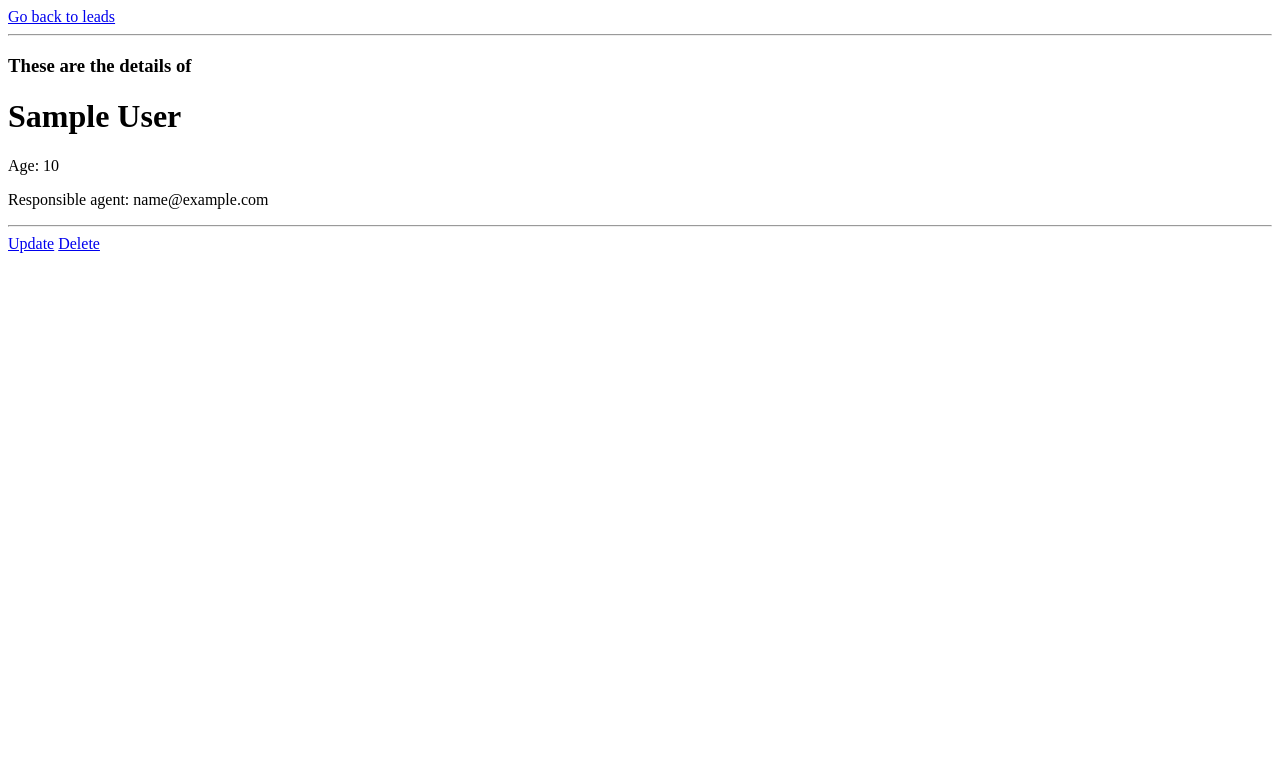
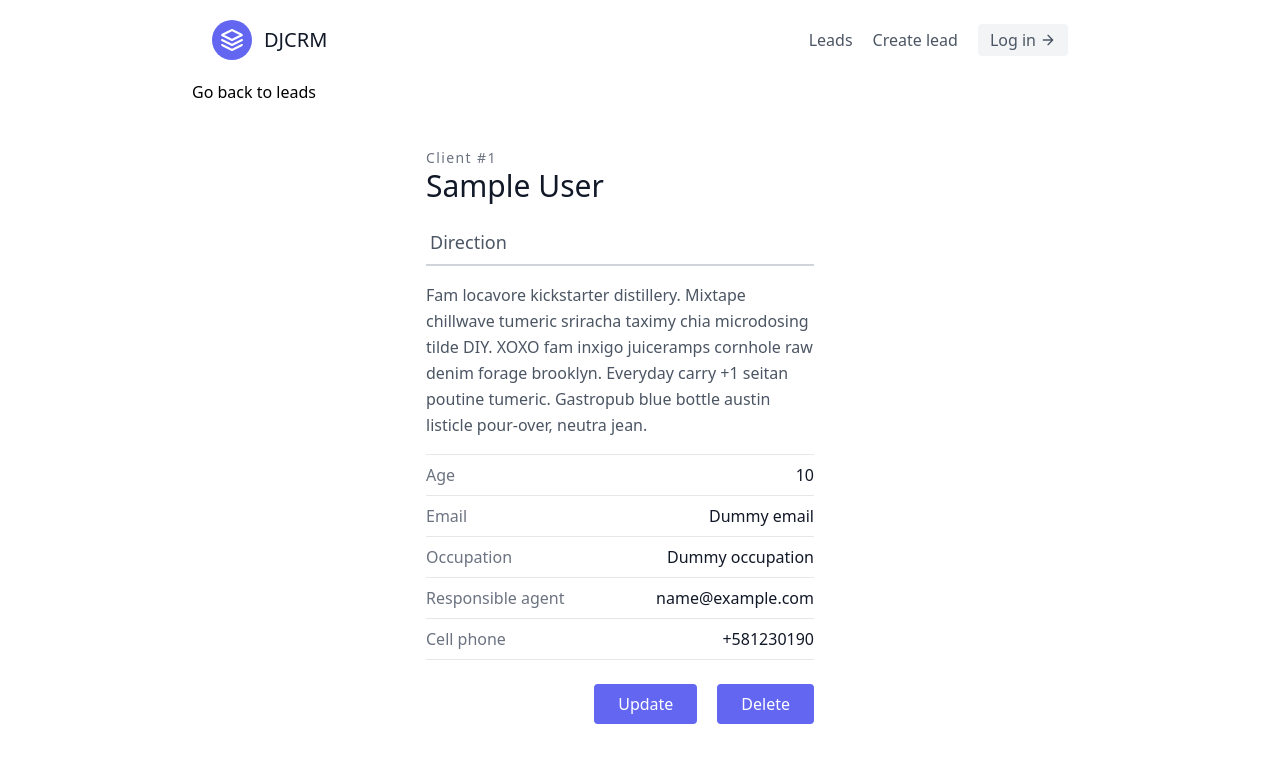
Before and after one commit to svmuelns/djcrm, a Django app: page /leads/1/ in a window 1280 px wide. Shown: the top 767 px of the page. Run offline with Django 3.2, Linux system fonts and the light colour scheme; tables that the repository leaves empty hold one stand-in row (values such as "Sample post"); some libraries are stand-ins or nearby versions.

Commit message:
temporary style added, class based views, static files added

```diff
--- a/djcrm/settings.py
+++ b/djcrm/settings.py
@@ -51,6 +51,7 @@ MIDDLEWARE = [
 ]
 
 ROOT_URLCONF = 'djcrm.urls'
+    # this is where django starts looking for urls in urls.py
 
 TEMPLATES = [
     {
@@ -119,6 +120,11 @@ USE_TZ = True
 # https://docs.djangoproject.com/en/3.2/howto/static-files/
 
 STATIC_URL = '/static/'
+STATICFILES_DIRS = [
+    BASE_DIR / 'static'
+]
+STATIC_ROOT = BASE_DIR / 'staticfiles'
+
 
 # Default primary key field type
 # https://docs.djangoproject.com/en/3.2/ref/settings/#default-auto-field
--- a/djcrm/urls.py
+++ b/djcrm/urls.py
@@ -1,7 +1,14 @@
+from django.conf import settings
+from django.conf.urls.static import static
 from django.contrib import admin
 from django.urls import path, include
+from leads.views import LandingPageView #landing_page
 
 urlpatterns = [
     path('admin/', admin.site.urls),
+    #path('', landing_page, name='landing-page'),
+    path('', LandingPageView.as_view(), name='landing-page'),
     path('leads/', include('leads.urls', namespace="leads")) # leads/urls.py will take care of the urls in it
 ]
+if settings.DEBUG: # if we are in debug mode, add this url pattern
+    urlpatterns += static(settings.STATIC_URL, document_root=settings.STATIC_ROOT)
--- a/leads/templates/leads/lead_detail.html
+++ b/leads/templates/leads/lead_detail.html
@@ -1,13 +1,51 @@
 {% extends "base.html" %}
 
 {% block content %}
-    <a href="{% url 'leads:lead-list' %}">Go back to leads</a>
-    <hr>
-    <h3>These are the details of</h3>
-    <h1>{{ lead.first_name }} {{ lead.last_name }}</h1>
-    <p>Age: {{ lead.age }}</p>
-    <p>Responsible agent: {{ lead.agent }}</p>
-    <hr>
-    <a href="{% url 'leads:lead-update' lead.pk %}">Update</a>
-    <a href="{% url 'leads:lead-delete' lead.pk%}">Delete</a>
+<a href="{% url 'leads:lead-list' %}">Go back to leads</a>
+
+<section class="text-gray-600 body-font overflow-hidden">
+    <div class="container px-5 py-5 mx-auto">
+        <div class="lg:w-full justify-center mx-auto flex flex-wrap">
+            <div class="lg:w-1/2 w-full lg:pr-10 lg:py-6 mb-6 lg:mb-0">
+                <h2 class="text-sm title-font text-gray-500 tracking-widest">Client #{{lead.pk}}</h2>
+                <h1 class="text-gray-900 text-3xl title-font font-medium mb-4">{{lead.first_name}} {{lead.last_name}}</h1>
+                <div class="flex mb-4">
+                    <a class="w-full flex-grow border-b-2 border-gray-300 py-2 text-lg px-1">
+                        Direction
+                    </a>
+                </div>
+                <p class="leading-relaxed mb-4">Fam locavore kickstarter distillery. Mixtape chillwave tumeric sriracha taximy chia microdosing tilde DIY. XOXO fam inxigo juiceramps cornhole raw denim forage brooklyn. Everyday carry +1 seitan poutine tumeric. Gastropub blue bottle austin listicle pour-over, neutra jean.</p>
+                <div class="flex border-t border-gray-200 py-2">
+                    <span class="text-gray-500">Age</span>
+                    <span class="ml-auto text-gray-900">{{lead.age}}</span>
+                </div>
+                <div class="flex border-t border-gray-200 py-2">
+                    <span class="text-gray-500">Email</span>
+                    <span class="ml-auto text-gray-900">Dummy email</span>
+                </div>
+                <div class="flex border-t border-gray-200 py-2">
+                    <span class="text-gray-500">Occupation</span>
+                    <span class="ml-auto text-gray-900">Dummy occupation</span>
+                </div>
+                <div class="flex border-t border-gray-200 py-2">
+                    <span class="text-gray-500">Responsible agent</span>
+                    <span class="ml-auto text-gray-900">{{lead.agent}}</span>
+                </div>
+                <div class="flex border-t border-b mb-6 border-gray-200 py-2">
+                    <span class="text-gray-500">Cell phone</span>
+                    <span class="ml-auto text-gray-900">+581230190</span>
+                </div>
+                <div class="flex justify-end gap-x-5">
+                    <a href="{% url 'leads:lead-update' lead.pk %}" class="flex text-white bg-indigo-500 border-0 py-2 px-6 focus:outline-none hover:bg-indigo-600 rounded">
+                        Update
+                    </a>
+                    <a href="{% url 'leads:lead-delete' lead.pk %}" class="flex text-white bg-indigo-500 border-0 py-2 px-6 focus:outline-none hover:bg-indigo-600 rounded">
+                        Delete
+                    </a>
+                </div>
+            </div>
+        </div>
+    </div>
+</section>
+
 {% endblock content %}
--- a/leads/urls.py
+++ b/leads/urls.py
@@ -1,14 +1,17 @@
 from django.urls import path
-from .views import lead_list, lead_detail, lead_create, lead_update, lead_delete
+from .views import (
+    LeadDeleteView, landing_page, lead_list, lead_detail, lead_create, lead_update, lead_delete,
+    LeadListView, LeadDetailView, LeadCreateView, LeadUpdateView, LeadDeleteView
+)
 
 app_name = "leads"
 
 urlpatterns = [
-    path('', lead_list, name='lead-list'), # leads/all/, views.py function
-    path('<int:pk>/', lead_detail, name='lead-detail'),
-    path('<int:pk>/update/', lead_update, name='lead-update'),
-    path('<int:pk>/delete/', lead_delete, name='lead-delete'),
-    path('create/', lead_create, name='lead-create'),
+    path('', LeadListView.as_view(), name='lead-list'), # leads/all/, views.py function/class, variable = path
+    path('<int:pk>/', LeadDetailView.as_view(), name='lead-detail'),
+    path('<int:pk>/update/', LeadUpdateView.as_view(), name='lead-update'),
+    path('<int:pk>/delete/', LeadDeleteView.as_view(), name='lead-delete'),
+    path('create/', LeadCreateView.as_view(), name='lead-create'),
 ]
 
 
--- a/leads/views.py
+++ b/leads/views.py
@@ -1,9 +1,18 @@
 # VIEWS.PY DETERMINES WHAT YOU'LL SEE WHEN YOU ENTER TO ANY URL
 
-from django.shortcuts import render, redirect
+from django.shortcuts import render, redirect, reverse
 from django.http import HttpResponse
+from django.views import generic                    # from django.views.generic import Template, ListView, DetailView, UpdateView, DeleteView
 from .models import Lead, Agent
 from .forms import LeadForm, LeadModelForm
+
+# CRUD+L - Create, Retrieve, Update and Delete + List
+
+def landing_page(request):
+    return render(request, "landing.html")
+
+class LandingPageView(generic.TemplateView):    # Class Based Views
+    template_name = "landing.html"
 
 def lead_list(request):
     leads = Lead.objects.all()
@@ -13,12 +22,22 @@ def lead_list(request):
     #return HttpResponse('Hello world')
     return render(request, 'leads/lead_list.html', context)
 
+class LeadListView(generic.ListView):           # class LeadListView(ListView)
+    template_name = 'leads/lead_list.html'
+    queryset = Lead.objects.all()
+    context_object_name = "leads"
+
 def lead_detail(request, pk): #primarykey
     lead = Lead.objects.get(id=pk)
     context = {
         "lead": lead
     }
     return render(request, "leads/lead_detail.html", context)
+
+class LeadDetailView(generic.DetailView):
+    template_name = 'leads/lead_detail.html'
+    queryset = Lead.objects.all()
+    context_object_name = "lead"
 
 def lead_create(request):
     form = LeadModelForm()
@@ -33,6 +52,13 @@ def lead_create(request):
         "form": form
     }
     return render(request, "leads/lead_create.html", context)
+
+class LeadCreateView(generic.CreateView):
+    template_name = 'leads/lead_create.html'
+    form_class = LeadModelForm
+
+    def get_success_url(self):
+        return reverse('leads:lead-list')
 
 def lead_update(request, pk):
     lead = Lead.objects.get(id=pk)
@@ -52,10 +78,26 @@ def lead_update(request, pk):
     }
     return render(request, "leads/lead_update.html", context)
 
+class LeadUpdateView(generic.UpdateView):
+    template_name = 'leads/lead_update.html'
+    queryset = Lead.objects.all()
+    form_class = LeadModelForm
+
+    def get_success_url(self):
+        return reverse('leads:lead-list')
+
 def lead_delete(request, pk):
     lead = Lead.objects.get(id=pk)
     lead.delete()
     return redirect('/leads')
+
+class LeadDeleteView(generic.DeleteView):
+    template_name = 'leads/lead_delete.html'
+    queryset = Lead.objects.all()
+
+    def get_success_url(self):
+        return reverse('leads:lead-list')
+
 
 # LONG WAY TO DO IT
 # def lead_update(request, pk):
@@ -82,11 +124,11 @@ def lead_delete(request, pk):
 
 #             lead.save()
 #             return redirect('/leads') # we go back to /leads once we create a form
-    context = {
-        "form": form,
-        "lead": lead
-    }
-    return render(request, "leads/lead_update.html", context)
+    # context = {
+    #     "form": form,
+    #     "lead": lead
+    # }
+    # return render(request, "leads/lead_update.html", context)
 
 # LARGE WAY TO DO
 
--- /dev/null
+++ b/static/css/styles.css
@@ -0,0 +1,3 @@
+.test{
+    background-color: red;
+}
--- /dev/null
+++ b/static/js/main.js
@@ -0,0 +1 @@
+console.log("Main.js")
--- a/templates/base.html
+++ b/templates/base.html
@@ -1,3 +1,5 @@
+{% load static %}
+
 <!DOCTYPE html>
 <html lang="en">
 <head>
@@ -5,21 +7,14 @@
     <meta http-equiv="X-UA-Compatible" content="IE=edge">
     <meta name="viewport" content="width=device-width, initial-scale=1.0">
     <title>DJCRM</title>
-    <style>
-        .lead{
-            padding-top: 10px;
-            padding-bottom: 10px;
-            padding-left: 6px;
-            padding-right: 6px;
-            margin-top: 10px;
-            background-color: #f6f6f6;
-            width: 100%;
-        }
-    </style>
-</head>
+    <link href="{% static 'css/styles.css' %}" rel="stylesheet">
+    <script src="https://cdn.tailwindcss.com"></script>
 <body>
-    {% block content %}
-
-    {% endblock content %}
+    <div class="max-w-4xl mx-auto">
+        {% include 'navbar.html' %}
+        {% block content %}
+        {% endblock content %}
+    </div>
+    {% include "scripts.html" %}
 </body>
 </html>
--- /dev/null
+++ b/templates/navbar.html
@@ -0,0 +1,22 @@
+<header class="text-gray-600 body-font">
+    <div class="container mx-auto flex flex-wrap p-5 flex-col md:flex-row items-center">
+        <a class="flex title-font font-medium items-center text-gray-900 mb-4 md:mb-0">
+            <svg xmlns="http://www.w3.org/2000/svg" fill="none" stroke="currentColor" stroke-linecap="round" stroke-linejoin="round" stroke-width="2" class="w-10 h-10 text-white p-2 bg-indigo-500 rounded-full" viewBox="0 0 24 24">
+                <path d="M12 2L2 7l10 5 10-5-10-5zM2 17l10 5 10-5M2 12l10 5 10-5"></path>
+            </svg>
+            <span class="ml-3 text-xl">DJCRM</span>
+        </a>
+        <nav class="md:ml-auto flex flex-wrap items-center text-base justify-center">
+            <a href="{% url 'leads:lead-list' %}" class="mr-5 hover:text-gray-900">Leads</a>
+            <a href="{% url 'leads:lead-create' %}" class="mr-5 hover:text-gray-900">Create lead</a>
+        </nav>
+        <a href='#' class="inline-flex items-center bg-gray-100 border-0 py-1 px-3 focus:outline-none hover:bg-gray-200 rounded text-base mt-4 md:mt-0">
+            Log in
+            <svg fill="none" stroke="currentColor" stroke-linecap="round" stroke-linejoin="round" stroke-width="2" class="w-4 h-4 ml-1" viewBox="0 0 24 24">
+                <path d="M5 12h14M12 5l7 7-7 7"></path>
+            </svg>
+        </a>
+    </div>
+</header>
+
+<!-- ctrl + shift + k = erase line-->
--- /dev/null
+++ b/templates/scripts.html
@@ -0,0 +1,3 @@
+{% load static %}
+
+<script src="{% static 'js/main.js' %}"></script>
```
Also changed, not shown: leads/templates/leads/lead_delete.html (added, +11 -0 lines), leads/templates/leads/lead_list.html (+38 -10 lines), leads/templates/leads/lead_update.html (+31 -5 lines), templates/landing.html (added, +21 -0 lines).
